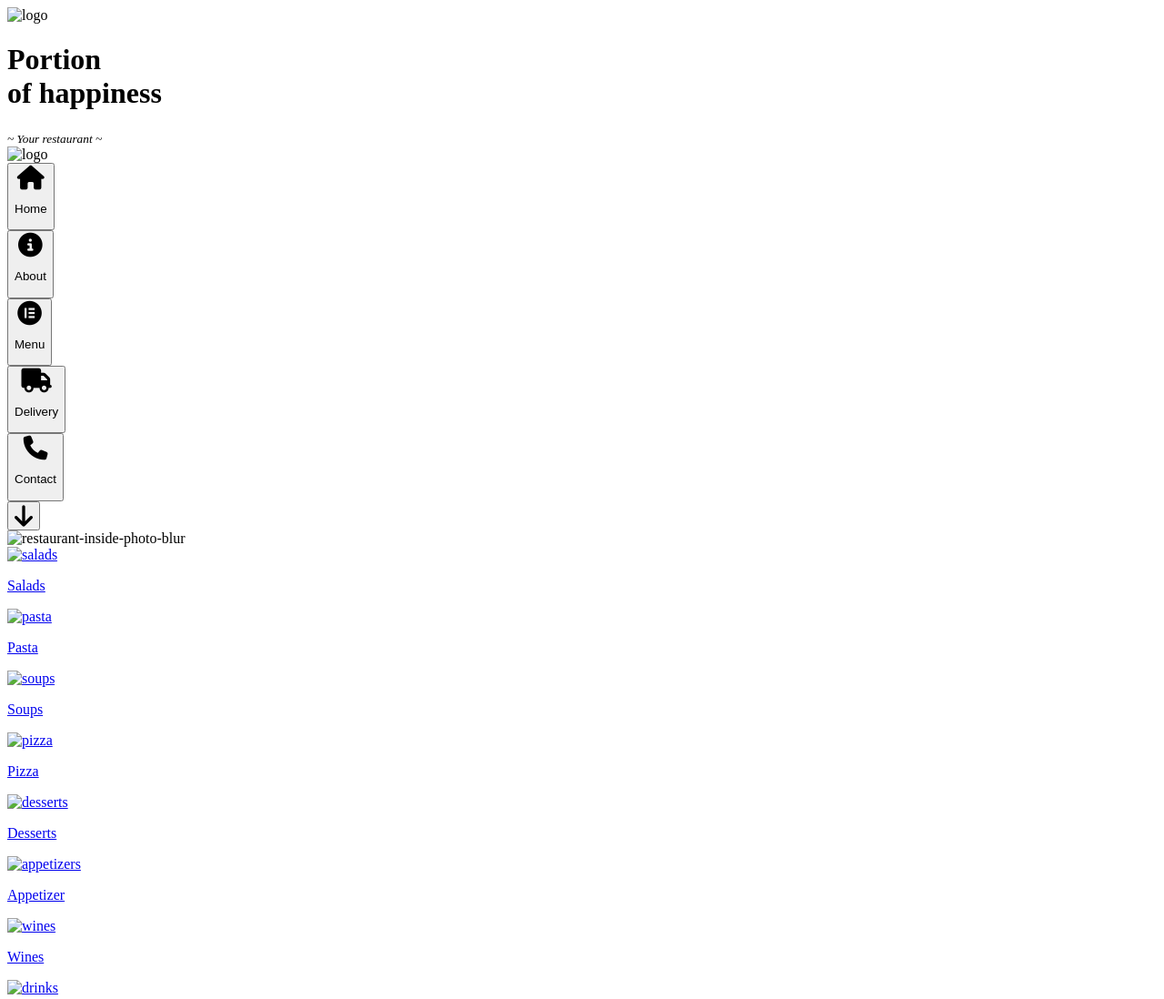
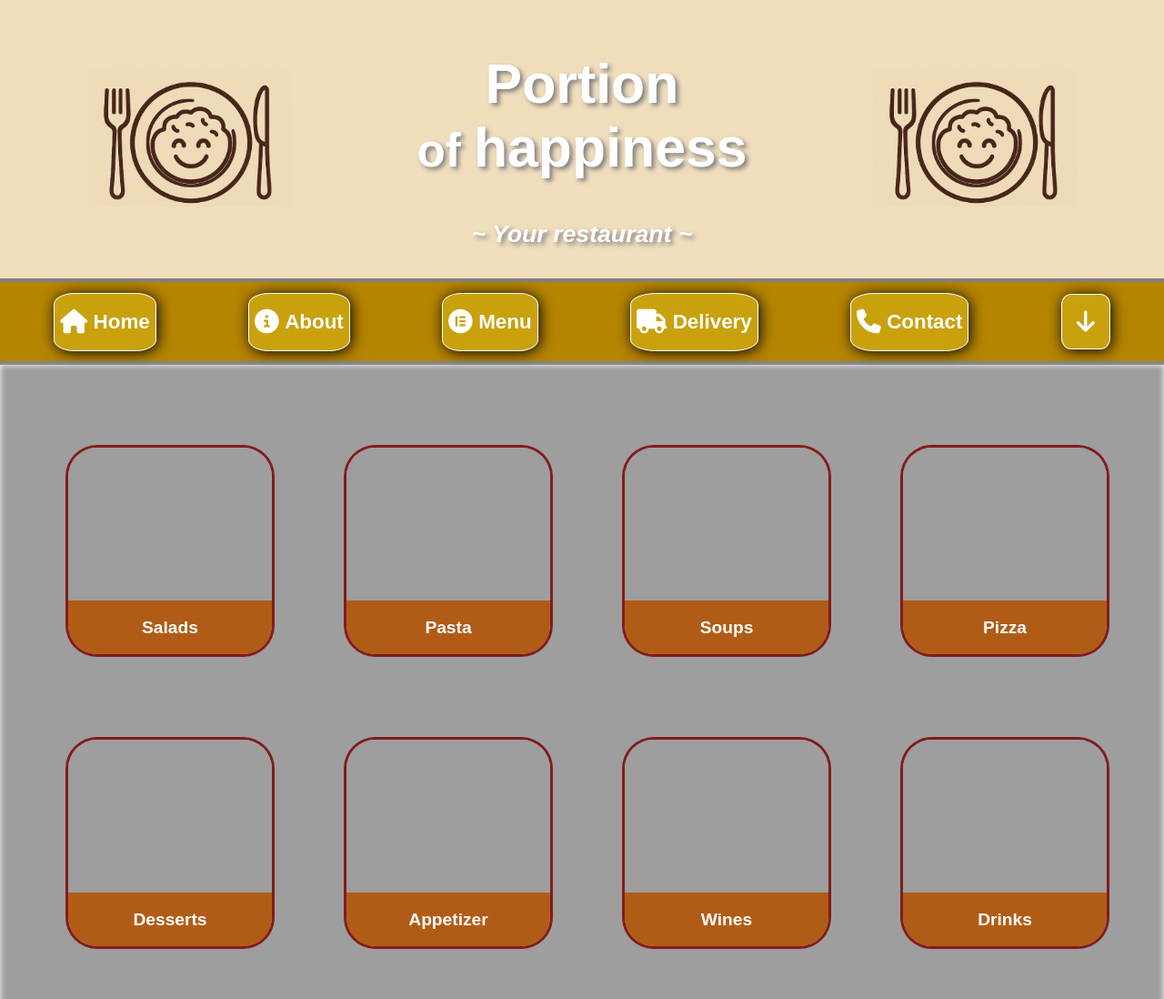
Before and after one commit to MikolajKocik/Portion-of-happiness, a plain HTML site: page public/index.html in a window 1280 px wide. Shown: the top 1098 px of the page at 91% size. Drawn offline with Linux system fonts and the light colour scheme; the site is published under a folder, as on GitHub Pages, so addresses that start at the root find nothing.

Commit message:
container food-section

```diff
--- a/public/index.html
+++ b/public/index.html
@@ -4,13 +4,13 @@
     <meta charset="UTF-8">
     <meta name="viewport" content="width=device-width, initial-scale=1.0">
     <title>Portion of happiness</title>
-    <link rel="stylesheet" href="/src/style/main.css">
+    <link rel="stylesheet" href="../src/style/main.css">
     <script src="https://kit.fontawesome.com/02ac9217eb.js" crossorigin="anonymous"></script>
 </head>
 <body>
     <header>
          <div id="logo1">
-            <img src="/src/images/logo.png" alt="logo">
+            <img src="../src/images/logo.png" alt="logo">
          </div>
          <div id="name-container">
             <h1>Portion <br><span id="title-of"> of </span> happiness</h1>
@@ -19,7 +19,7 @@
             </div>
          </div>
          <div id="logo2">
-            <img src="/src/images/logo.png" alt="logo">
+            <img src="../src/images/logo.png" alt="logo">
          </div>
     </header>
     <main>
@@ -63,10 +63,11 @@
             </div>
         </nav>
         <section>
-            <img id="background-img" src="/src/images/restaurant-background.png" alt="restaurant-inside-photo-blur">
+                <img id="background-img" src="../src/images/restaurant-background.png" alt="restaurant-inside-photo-blur">
+                <div id="container-meals-and-drinks"></div>
                     <div class="section-meals-and-drinks1">
                         <a href="#salad" title="go to salads section">
-                             <img src="/src/images/salad.png" alt="salads">
+                                <img src="../src/images/salad.png" alt="salads">
                             <div class="opt-description">
                                 <p>Salads</p>
                             </div>
@@ -74,7 +75,7 @@
                     </div>
                     <div class="section-meals-and-drinks1">
                         <a href="#pasta" title="go to pasta section">
-                            <img src="/src/images/pasta.png" alt="pasta">
+                                <img src="../src/images/pasta.png" alt="pasta">
                             <div class="opt-description">
                                 <p>Pasta</p>
                             </div>
@@ -82,7 +83,7 @@
                     </div>
                     <div class="section-meals-and-drinks1">
                         <a href="#soup" title="go to soups section">
-                            <img src="/src/images/soup.png" alt="soups">
+                                <img src="../src/images/soup.png" alt="soups">
                             <div class="opt-description">
                                 <p>Soups</p>
                             </div>
@@ -90,7 +91,7 @@
                     </div>
                     <div class="section-meals-and-drinks1">
                         <a href="#pizza" title="go to pizza section">
-                            <img src="/src/images/pizza.png" alt="pizza">
+                                <img src="../src/images/pizza.png" alt="pizza">
                             <div class="opt-description">
                                 <p>Pizza</p>
                             </div>
@@ -98,7 +99,7 @@
                     </div>
                     <div class="section-meals-and-drinks2">
                         <a href="#dessert" title="go to desserts section">
-                            <img src="/src/images/dessert.png" alt="desserts">
+                                <img src="../src/images/dessert.png" alt="desserts">
                             <div class="opt-description">
                                 <p>Desserts</p>
                             </div>
@@ -106,7 +107,7 @@
                     </div>
                     <div class="section-meals-and-drinks2">
                         <a href="#appetizer" title="go to appetizers section">
-                            <img src="/src/images/croutons.png" alt="appetizers">
+                                <img src="../src/images/croutons.png" alt="appetizers">
                             <div class="opt-description">
                                 <p>Appetizer</p>
                             </div>
@@ -114,7 +115,7 @@
                     </div>
                     <div class="section-meals-and-drinks2">
                         <a href="#wine" title="go to wines section">
-                            <img src="/src/images/wine.png" alt="wines">
+                                <img src="../src/images/wine.png" alt="wines">
                             <div class="opt-description">
                                 <p>Wines</p>
                             </div>
@@ -122,11 +123,12 @@
                     </div>
                     <div class="section-meals-and-drinks2">
                         <a href="#drink" title="go to drink section">
-                            <img src="/src/images/coffee.png" alt="drinks">
+                                <img src="../src/images/coffee.png" alt="drinks">
                             <div class="opt-description">
                                 <p>Drinks</p>
                             </div>
                         </a>
+                    </div>
                 </div>
             <br>
             <div id="container-table-food">
--- a/src/style/main.css
+++ b/src/style/main.css
@@ -114,6 +114,10 @@ section #background-img{
     z-index: 0;
     filter: blur(0.2rem);
 }
+#container-meals-and-drinks{
+    z-index: 1;
+    margin-left: 5rem;
+}
 .section-meals-and-drinks1,
 .section-meals-and-drinks2{
     display: inline-flex;
```
Lines whose indentation alone changed are shown as unchanged.
